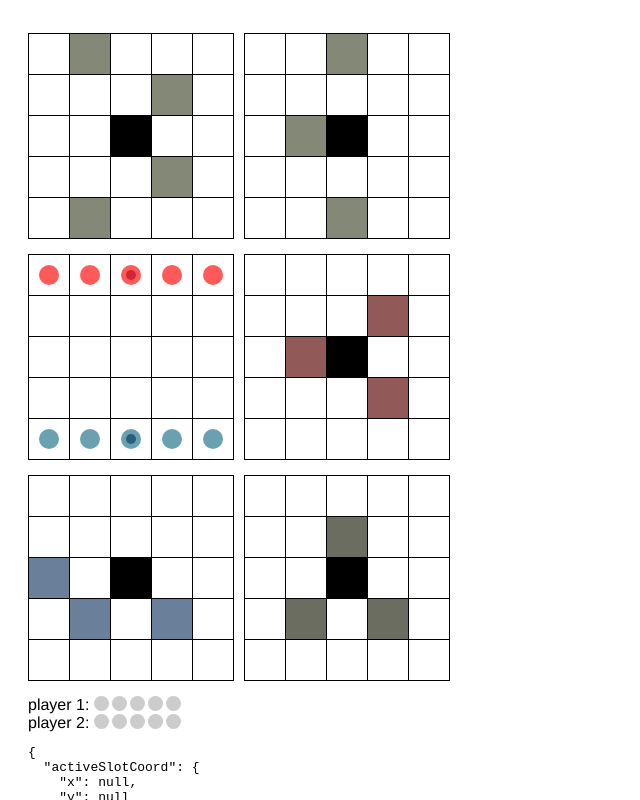
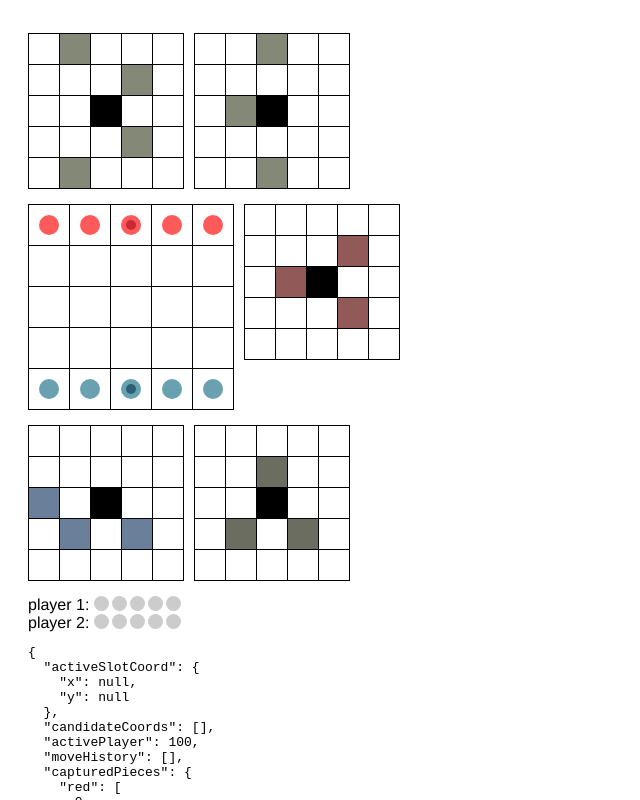
Before and after one commit to mackness/onitama_board_game, a React (Create React App) app: page / in a window 1280 px wide. Shown: the top 800 px of the page, without its empty margins (0-640 px from the left). Built offline with nearby package versions, Linux system fonts and the light colour scheme.

Commit message:
refactor onitama render method

```diff
--- a/src/Onitama.tsx
+++ b/src/Onitama.tsx
@@ -35,7 +35,7 @@ class Onitama extends React.Component<OnitamaProps, OnitamaState> {
 		this.props.actions.gameActions.setupInitialGameState();
 	}
 
-	handleMoveCardClick = (event: any): void => {
+	_handleMoveCardClick = (event: any): void => {
 		let card = event.currentTarget.dataset.card;
 		if (this.props.isChoosingMoveCard) {
 			switch (card) {
@@ -57,6 +57,22 @@ class Onitama extends React.Component<OnitamaProps, OnitamaState> {
 		}
 	}
 
+	_renderCard = (card: any, id: string) => {
+		return (
+			<div className='card' data-card={id} onClick={this._handleMoveCardClick}>
+				{card.get('card').map((col: any, x: any) => (
+					<div className='col' key={x}>{col.map((slot: any, y: number) => (
+						<CardSlot
+							color={card.get('color')}
+							key={y}
+							value={slot}
+						/>
+					))}</div>
+				))}
+			</div>
+		);
+	}
+
 	render() {
 		const {
 			blueMoveCard1,
@@ -69,32 +85,12 @@ class Onitama extends React.Component<OnitamaProps, OnitamaState> {
 		return (
 			<div>
 				<div className='cards'>
-					<div className='card' data-card={c.RED_MOVE_CARD_1} onClick={this.handleMoveCardClick}>
-						{redMoveCard1.get('card').map((col: any, x: any) => (
-							<div className='col' key={x}>{col.map((slot: any, y: number) => (
-								<CardSlot
-									color={redMoveCard1.get('color')}
-									key={y}
-									value={slot}
-								/>
-							))}</div>
-						))}
-					</div>
-					<div className='card' data-card={c.RED_MOVE_CARD_2} onClick={this.handleMoveCardClick}>
-						{redMoveCard2.get('card').map((col: any, x: any) => (
-							<div className='col' key={x}>{col.map((slot: any, y: number) => (
-								<CardSlot
-									color={redMoveCard2.get('color')}
-									key={y}
-									value={slot}
-								/>
-							))}</div>
-						))}
-					</div>
+					{this._renderCard(redMoveCard1, c.RED_MOVE_CARD_1)}
+					{this._renderCard(redMoveCard2, c.RED_MOVE_CARD_2)}
 				</div>
 
 				<div className='cards'>
-					<div className='card board'>
+					<div className='board'>
 						{board.map((col: any, x: any) => (
 							<div className='col' key={x}>
 								{col.map((slot: any, y: number) => (
@@ -108,42 +104,12 @@ class Onitama extends React.Component<OnitamaProps, OnitamaState> {
 							</div>
 						))}
 					</div>
-					<div className='card' data-card='swapCard'>
-						{swapCard.get('card').map((col: any, x: any) => (
-							<div className='col' key={x}>{col.map((slot: any, y: number) => (
-								<CardSlot
-									color={swapCard.get('color')}
-									key={y}
-									value={slot}
-								/>
-							))}</div>
-						))}
-					</div>
+					{this._renderCard(swapCard, c.SWAP_CARD)}
+
 				</div>
-
 				<div className='cards'>
-					<div className='card' data-card={c.BLUE_MOVE_CARD_1} onClick={this.handleMoveCardClick}>
-						{blueMoveCard1.get('card').map((col: any, x: any) => (
-							<div className='col' key={x}>{col.map((slot: any, y: number) => (
-								<CardSlot
-									color={blueMoveCard1.get('color')}
-									key={y}
-									value={slot}
-								/>
-							))}</div>
-						))}
-					</div>
-					<div className='card' data-card={c.BLUE_MOVE_CARD_2} onClick={this.handleMoveCardClick}>
-						{blueMoveCard2.get('card').map((col: any, x: any) => (
-							<div className='col' key={x}>{col.map((slot: any, y: number) => (
-								<CardSlot
-									color={blueMoveCard2.get('color')}
-									key={y}
-									value={slot}
-								/>
-							))}</div>
-						))}
-					</div>
+					{this._renderCard(blueMoveCard1, c.BLUE_MOVE_CARD_1)}
+					{this._renderCard(blueMoveCard2, c.BLUE_MOVE_CARD_2)}
 				</div>
 				<CapturedPieces />
 				<Debugger state={this.props} />
--- a/src/components/CardSlot/CardSlot.css
+++ b/src/components/CardSlot/CardSlot.css
@@ -1,3 +1,8 @@
+.card .slot {
+    width: 30px;
+    height: 30px;
+}
+
 .slot--start {
     background: #000;
 }
--- a/src/index.tsx
+++ b/src/index.tsx
@@ -5,7 +5,7 @@ import configureStore from './store/configureStore';
 import Onitama from './Onitama';
 import registerServiceWorker from './registerServiceWorker';
 import Actions from './actions';
-import './styles/styles.css';
+import './styles/base.css';
 
 const store = configureStore({});
 const actions = new Actions(store);
--- a/src/styles/styles.css
+++ b/src/styles/base.css
@@ -14,6 +14,10 @@ body {
 
 .board {
 	margin-right: 10px;
+	overflow: hidden;
+	border: solid 1px #000;
+	display: flex;
+	justify-content: space-around;
 }
 
 .cards {
@@ -28,6 +32,7 @@ body {
 	border: solid 1px #000;
 	display: flex;
 	justify-content: space-around;
+	height: 154px;
 }
 
 .card:first-child {
```
